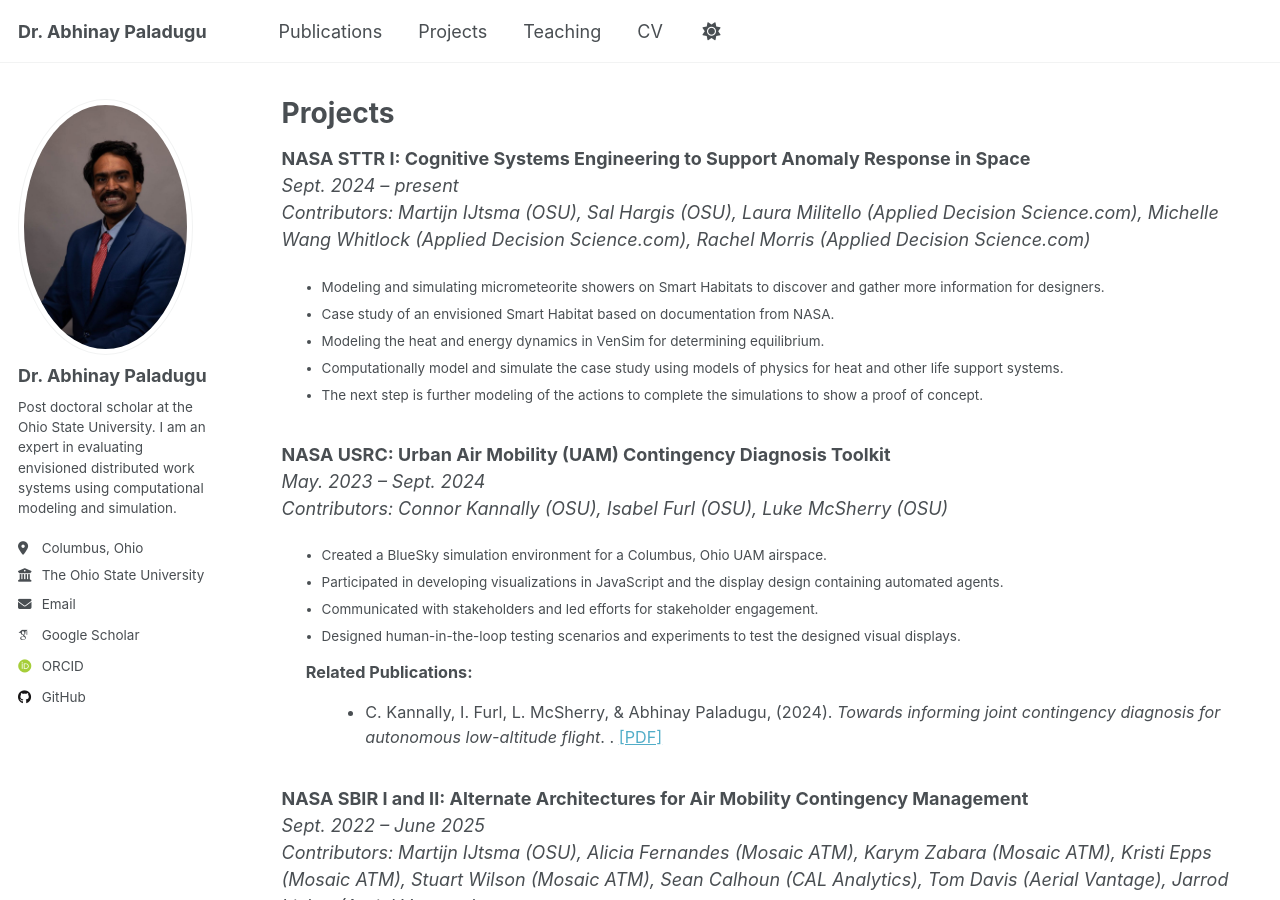
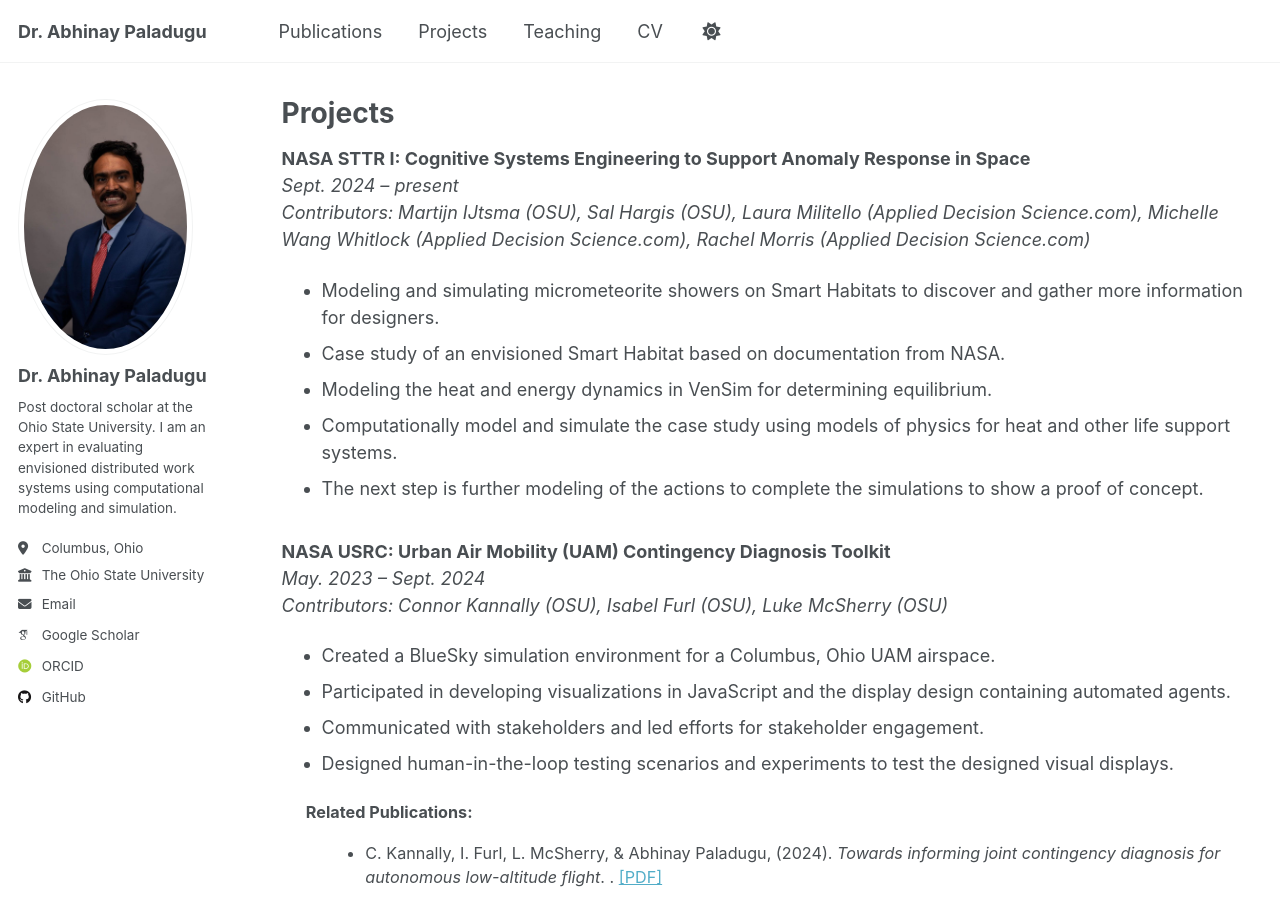
Before and after one commit to apaladugu3/apaladugu3.github.io, a Jekyll site: the page built from _pages/projects.html, in a window 1280 px wide and 900 px high. Built offline with Jekyll 4.4.1, drawn with Linux system fonts in a browser that asks for light colours; some web fonts are replaced.

Commit message:
Project chnge

```diff
--- a/_pages/projects.html
+++ b/_pages/projects.html
@@ -23,10 +23,9 @@ author_profile: true
         <em>Contributors: {{ post.contributors | join: ", " }}</em><br/>
       {% endif %}
     </p>
-
-    <div class="archive__item-excerpt" style="margin-bottom: 1em;">
+    <p>
       {{ post.excerpt | markdownify }}
-    </div>
+    </p>
 
     {% if post.papers %}
       <div class="archive__item-excerpt" style="font-size: 0.9em; padding-left: 1.5em;">
```
